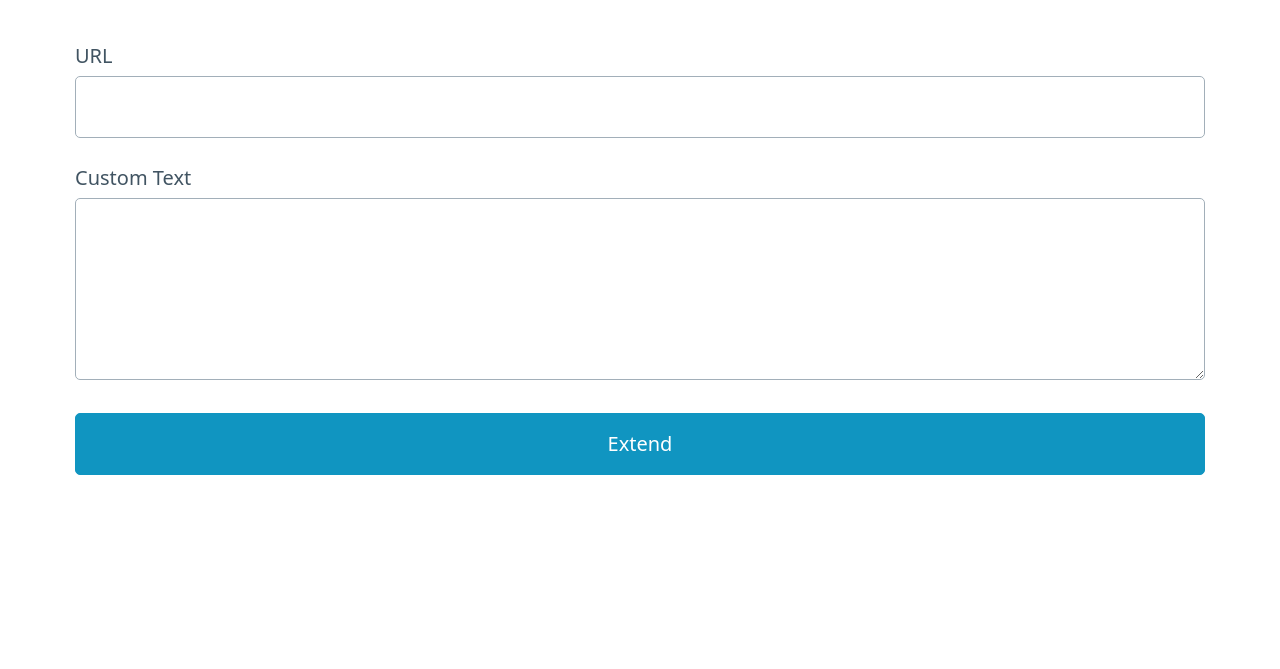
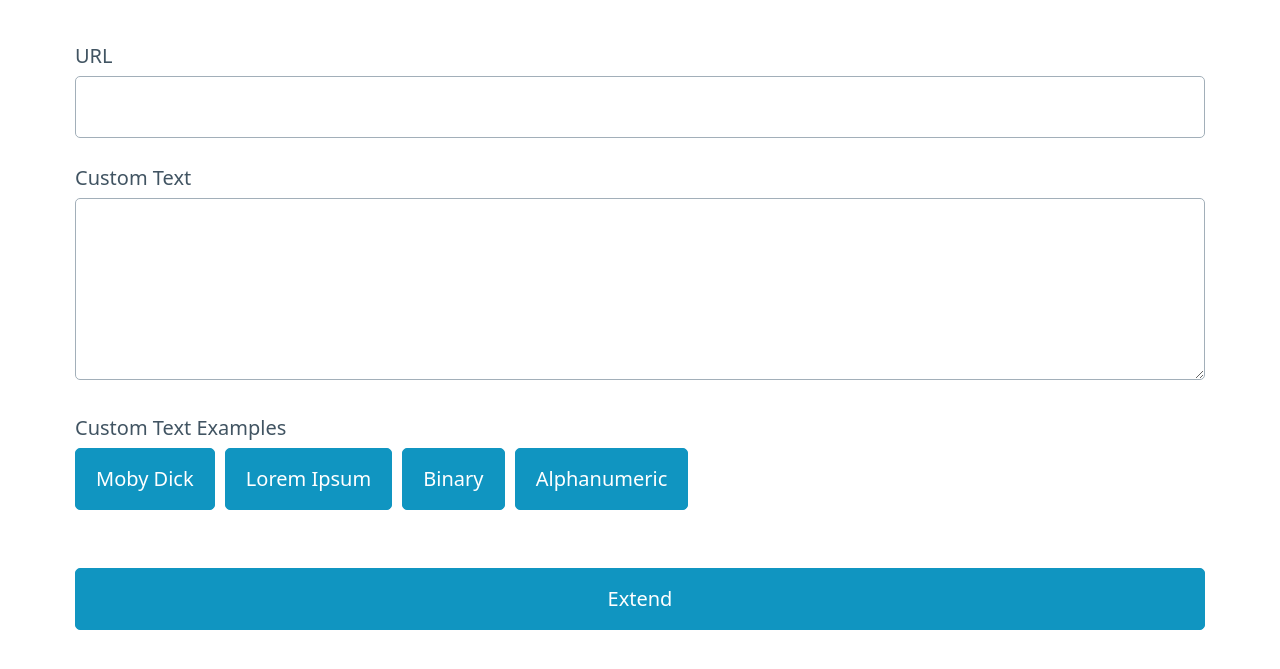
Before and after one commit to atklenner/uniform-resource-locator-extender-3000-extreme-edition, a website: page public/index.html in a window 1280 px wide. Shown: the part 219-888 px from the top of the page. Before the commit the page ends 854 px from the top, so only its background shows below. Drawn offline with nearby package versions, Linux system fonts and the light colour scheme.

Commit message:
add buttons to give user some example text

```diff
--- a/public/index.html
+++ b/public/index.html
@@ -9,6 +9,14 @@
     pre {
       white-space: normal;
     }
+    ul {
+      padding-left: 0;
+      margin-top: 5px;
+    }
+    li {
+      display: inline-block;
+      margin-right: 0.25rem;
+    }
   </style>
   <title>URL Extender</title>
 </head>
@@ -18,13 +26,29 @@
       <h1>Uniform Resource Locator Extender 3000 Extreme Edition</h1>
       <form action="/extend" method="post">
         <div>
-          <label>URL<input class="url-input" name="url" type="text"/></label>
+          <label>URL<input class="url-input" name="url" type="url" required/></label>
         </div>
         <div>
           <label>Custom Text
-            <textarea name="text" rows="5" cols="100"></textarea>
+            <textarea name="text" rows="5" cols="100" required></textarea>
           </label>
         </div>
+        <label>Custom Text Examples
+          <ul>
+            <li>
+              <input id="melville" type="button" value="Moby Dick">
+            </li>
+            <li>
+              <input id="lorem" type="button" value="Lorem Ipsum">
+            </li>
+            <li>
+              <input id="binary" type="button" value="Binary">
+            </li>
+            <li>
+              <input id="alpha" type="button" value="Alphanumeric">
+            </li>
+          </ul>
+        </label>
         <button>Extend</button>
       </form>
     </section>
```
